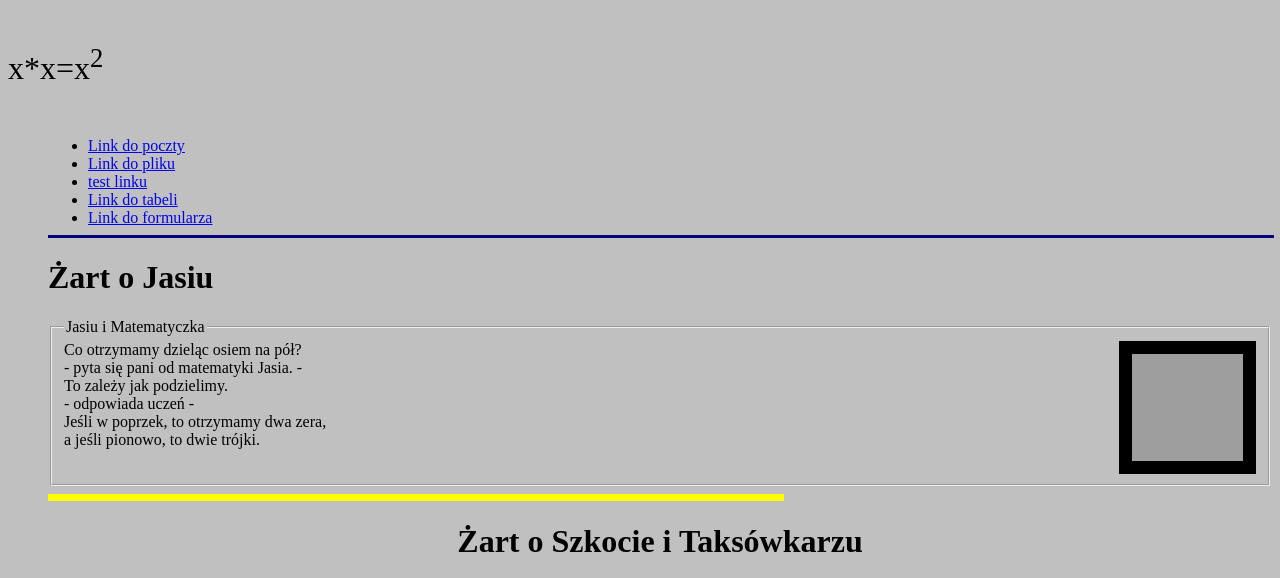
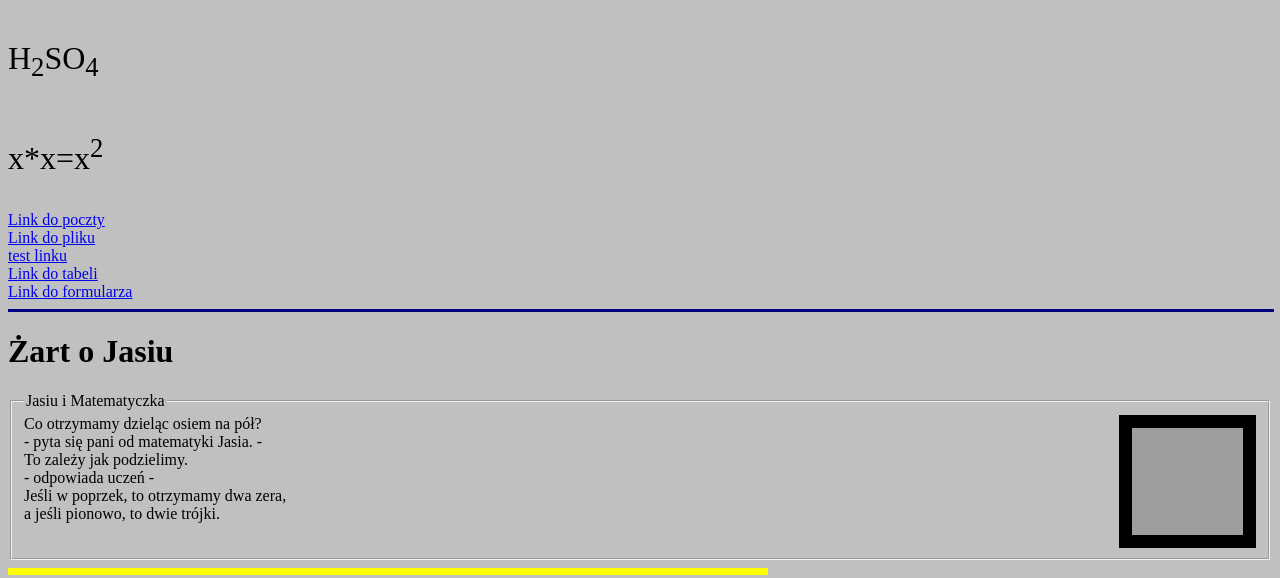
Before and after one commit to kacergork/kacper.github.io, a plain HTML site: page zadanie 3i4.html in a window 1280 px wide. Shown: the part 1920-2498 px from the top of the page. Drawn offline with Linux system fonts and the light colour scheme; grey boxes are pictures that could not be loaded.

Commit message:
Update zadanie 3i4.html

```diff
--- a/zadanie 3i4.html
+++ b/zadanie 3i4.html
@@ -8,12 +8,12 @@
  <body>
 
 
-	<A HREF="poczta_Gorlikowski.html"> Link do poczty </A>&nbsp
-	<A HREF="plik_Gorlikowski.html"> Link do pliku </A>&nbsp
-	<A HREF="#center"> Link do środka strony </A>&nbsp
-	<A HREF="#last"> Link do końca strony</A>&nbsp
-	<A HREF="tabela_Gorlikowski.html"> Link do tabeli </A>&nbsp
-	<A HREF="formularz_Gorlikowski.html"> Link do formularza </A>&nbsp
+	<A HREF="poczta_Gorlikowski.html"> Link do poczty </A>&nbsp <br>
+	<A HREF="plik_Gorlikowski.html"> Link do pliku </A>&nbsp <br>
+	<A HREF="#center"> Link do środka strony </A>&nbsp <br>
+	<A HREF="#last"> Link do końca strony</A>&nbsp <br>
+	<A HREF="tabela_Gorlikowski.html"> Link do tabeli </A>&nbsp <br>
+	<A HREF="formularz_Gorlikowski.html"> Link do formularza </A>&nbsp <br>
 
 
 <p align="left"><font color="red" size="1" face="Calibri">Kacper</font> </p> <br>
@@ -45,14 +45,13 @@
 <p align="left"><font color="black" size="6" face="Times New Roman"> H<sub>2</sub>SO<sub>4</sub> </font> </p> <br>
 <p align="left"><font color="black" size="6" face="Times New Roman"> x*x=x<sup>2</sup> </font> </p> <br>
 
-<UL>
-<UL TYPE=disc>
-	<LI><A HREF="poczta_Gorlikowski.html"> Link do poczty </A></LI>
-	<LI><A HREF="plik_Gorlikowski.html"> Link do pliku </A></LI>
-	<LI><A HREF="#skok_początek"> test linku</A></LI>
-	<LI><A HREF="tabela_Gorlikowski.html"> Link do tabeli </A></LI>
-	<LI><A HREF="formularz_Gorlikowski.html"> Link do formularza </A></LI>
-</UL>
+
+	<A HREF="poczta_Gorlikowski.html"> Link do poczty </A> <br>
+	<A HREF="plik_Gorlikowski.html"> Link do pliku </A> <br>
+	<A HREF="#skok_początek"> test linku</A> <br>
+	<A HREF="tabela_Gorlikowski.html"> Link do tabeli </A> <br>
+	<A HREF="formularz_Gorlikowski.html"> Link do formularza </A> <br>
+
 
 <body bgcolor="silver">
 <HR SIZE=3 WIDTH=100% ALIGN=center COLOR=navy>
```
